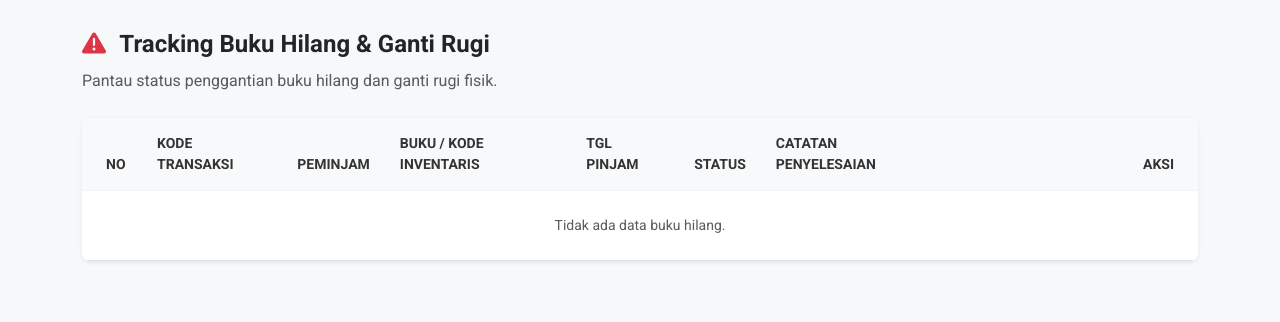
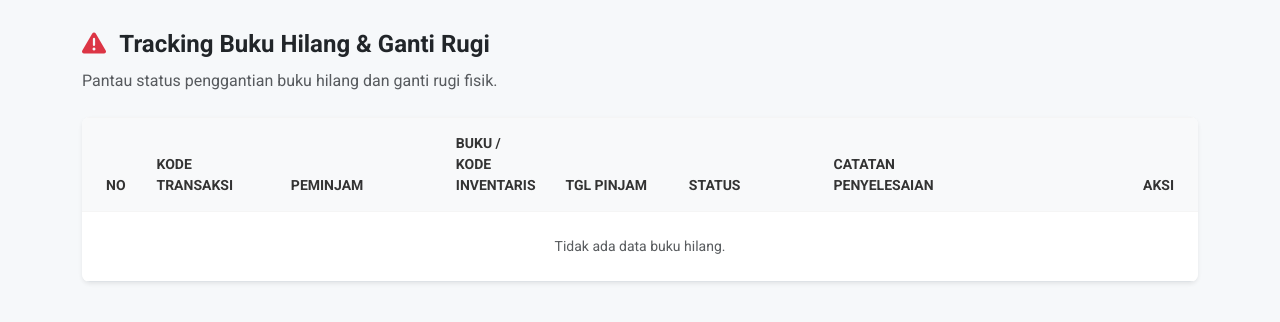
Before and after one commit to wismoyo07/perpus_ci4, a CodeIgniter 4 app: the page made by app/Views/transactions/lost_index.php in a window 1280 px wide. Shown: the top 322 px of the page. Run offline with PHP 8.4 and a stand-in for CodeIgniter, Linux system fonts and the light colour scheme; the template is opened without the code that fills it, so the values that code supplies are empty; some libraries are stand-ins or nearby versions.

Commit message:
fix: adjust table column widths and prevent header wrapping in lost books index view

```diff
--- a/app/Views/transactions/lost_index.php
+++ b/app/Views/transactions/lost_index.php
@@ -27,13 +27,13 @@
                     <thead class="table-light text-uppercase fs-7 text-muted">
                         <tr>
                             <th class="ps-4" width="60">No</th>
-                            <th>Kode Transaksi</th>
-                            <th>Peminjam</th>
+                            <th width="150">Kode Transaksi</th>
+                            <th width="200">Peminjam</th>
                             <th>Buku / Kode Inventaris</th>
-                            <th>Tgl Pinjam</th>
-                            <th>Status</th>
+                            <th class="text-nowrap" width="130">Tgl Pinjam</th>
+                            <th width="180">Status</th>
                             <th>Catatan Penyelesaian</th>
-                            <th class="pe-4 text-end" style="min-width: 250px;">Aksi</th>
+                            <th class="pe-4 text-end" width="350">Aksi</th>
                         </tr>
                     </thead>
                     <tbody>
```
